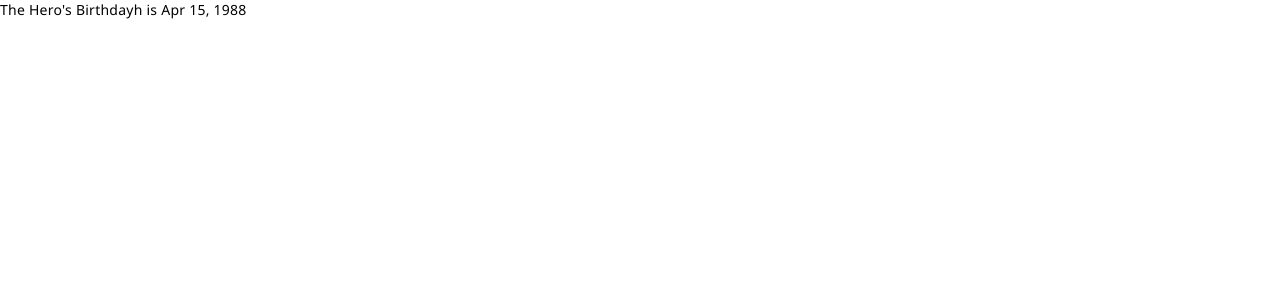
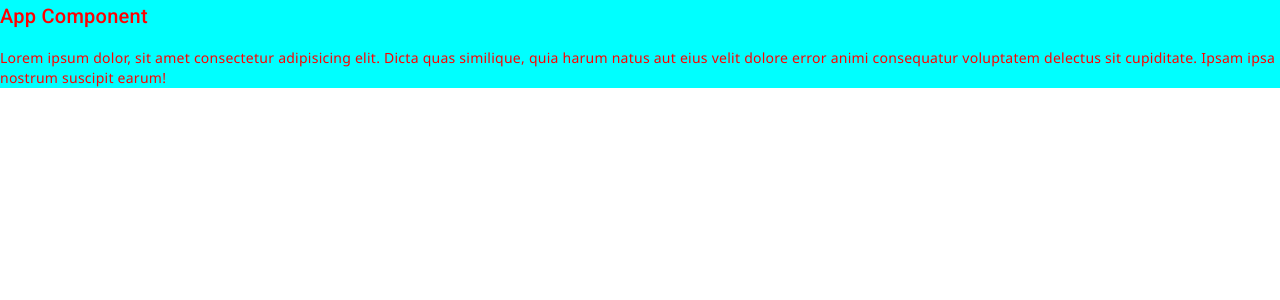
Before and after one commit to mayurrohokale/practice_repo, an Angular app: page / in a window 1280 px wide. Shown: the top 300 px of the page. Built offline with nearby package versions, Linux system fonts and the light colour scheme.

Commit message:
Propert Decorator: @HostBinding()

```diff
--- a/src/app/app.component.html
+++ b/src/app/app.component.html
@@ -1 +1,9 @@
-<p>The Hero's Birthdayh is {{birthday | date}}</p>
+<div appHighlightElement>
+  <h2>App Component</h2>
+
+  <p>
+    Lorem ipsum dolor, sit amet consectetur adipisicing elit. Dicta quas
+    similique, quia harum natus aut eius velit dolore error animi consequatur
+    voluptatem delectus sit cupiditate. Ipsam ipsa nostrum suscipit earum!
+  </p>
+</div>
--- a/src/app/app.module.ts
+++ b/src/app/app.module.ts
@@ -12,6 +12,7 @@ import { MatFormFieldModule } from '@angular/material/form-field';
 import { MatInputModule } from '@angular/material/input';
 import { FormsModule, ReactiveFormsModule } from '@angular/forms';
 import { ExampleDirective } from './example.directive';
+import { HighlightElementDirective } from './highlight-element.directive';
 
 @NgModule({
   declarations: [
@@ -19,7 +20,8 @@ import { ExampleDirective } from './example.directive';
     LoginComponent,
     SignupComponent,
     DemoComponent,
-    ExampleDirective
+    ExampleDirective,
+    HighlightElementDirective
   ],
   imports: [
     BrowserModule,
--- /dev/null
+++ b/src/app/highlight-element.directive.ts
@@ -0,0 +1,16 @@
+import { Directive, HostBinding, OnInit } from '@angular/core';
+
+@Directive({
+  selector: '[appHighlightElement]'
+})
+export class HighlightElementDirective implements OnInit {
+
+  @HostBinding('style.backgroundColor') bgcolor?:string;
+  @HostBinding('style.color') textcolor?:string;
+
+  ngOnInit(): void {
+    this.bgcolor = 'aqua';
+    this.textcolor = 'red';
+  }
+
+}
```
